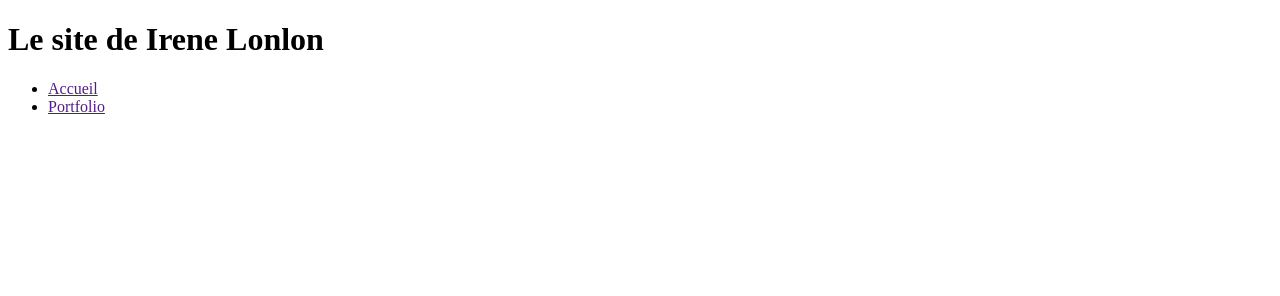
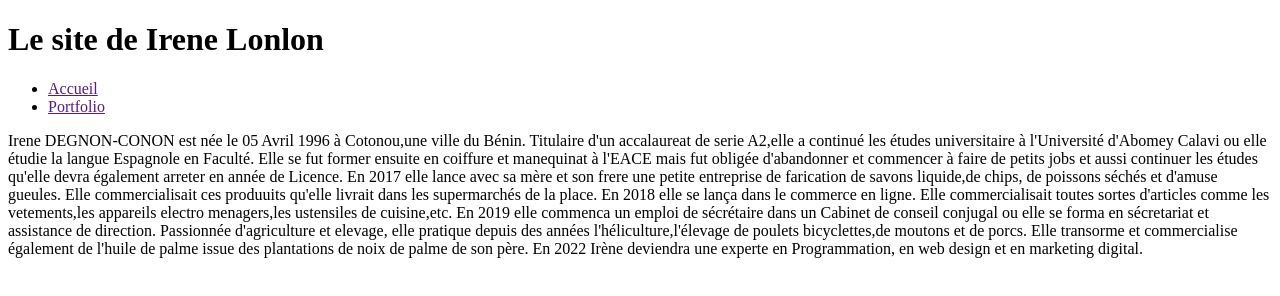
Before and after one commit to Irene-Lonlon/irene-lonlon, a plain HTML site: page Index.html in a window 1280 px wide. Drawn offline with Linux system fonts and the light colour scheme.

Commit message:
Description et images

```diff
--- a/Index.html
+++ b/Index.html
@@ -26,7 +26,9 @@
     </header>
 <!-- corps -->
     <main>
-
+        <p> Irene DEGNON-CONON est née le 05 Avril 1996 à Cotonou,une ville du Bénin. Titulaire d'un accalaureat de serie A2,elle a continué les études universitaire à l'Université d'Abomey Calavi ou elle étudie la langue Espagnole en Faculté. Elle se fut former ensuite en coiffure et manequinat à l'EACE mais fut obligée d'abandonner et commencer à faire de petits jobs et aussi continuer les études qu'elle devra également arreter en année de Licence. En 2017 elle lance avec sa mère et son frere une petite entreprise de farication de savons liquide,de chips, de poissons séchés et d'amuse gueules. Elle commercialisait ces produuits qu'elle livrait dans les supermarchés de la place. En 2018 elle se lança dans le commerce en ligne. Elle commercialisait toutes sortes d'articles comme les vetements,les appareils electro menagers,les ustensiles de cuisine,etc.
+            En 2019 elle commenca un emploi de sécrétaire dans un Cabinet de conseil conjugal ou elle se forma en sécretariat et assistance de direction. Passionnée d'agriculture et elevage, elle pratique depuis des années l'héliculture,l'élevage de poulets bicyclettes,de moutons et de porcs. Elle transorme et commercialise également de l'huile de palme issue des plantations de noix de palme de son père. En 2022 Irène deviendra une experte en Programmation, en web design et en marketing digital.
+     </p>
     </main>
 <!-- pieds -->
     <footer>
```
Also changed, not shown: Images/moideboutblanc.jpeg (added).
